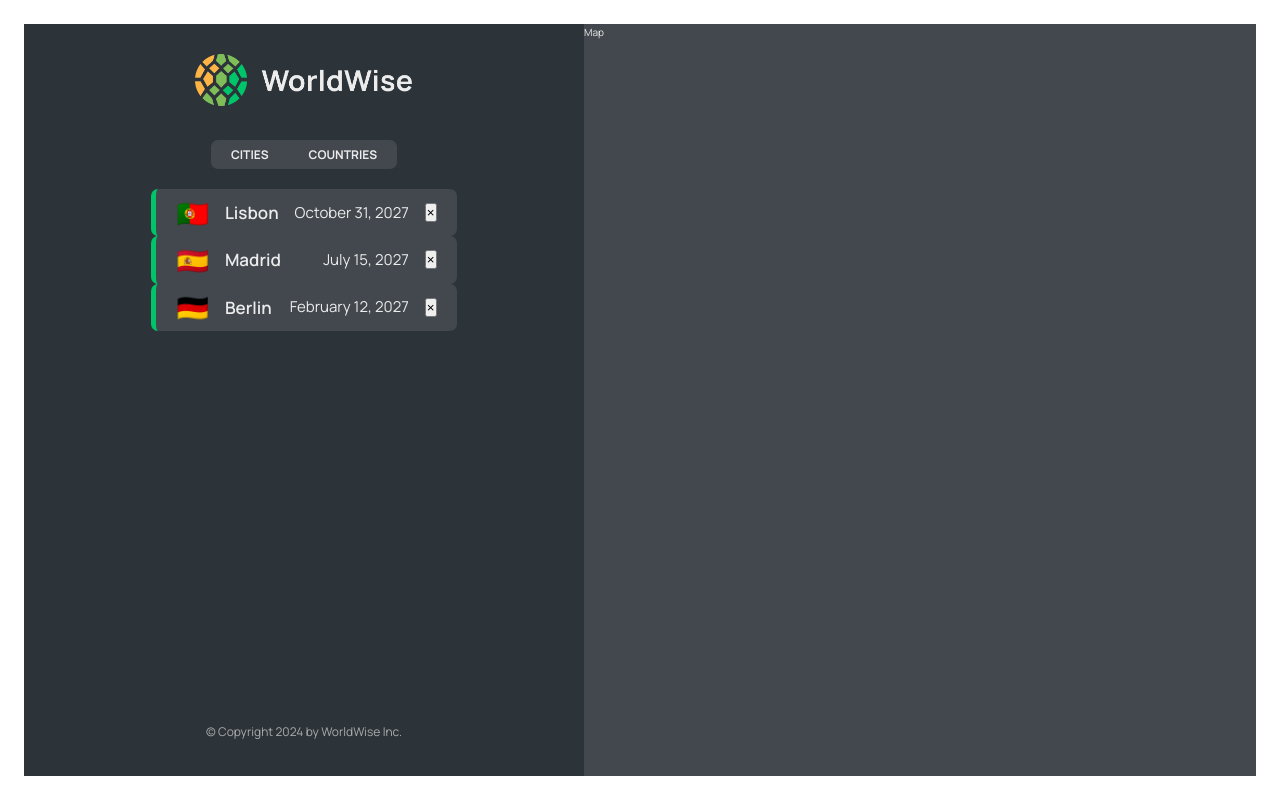
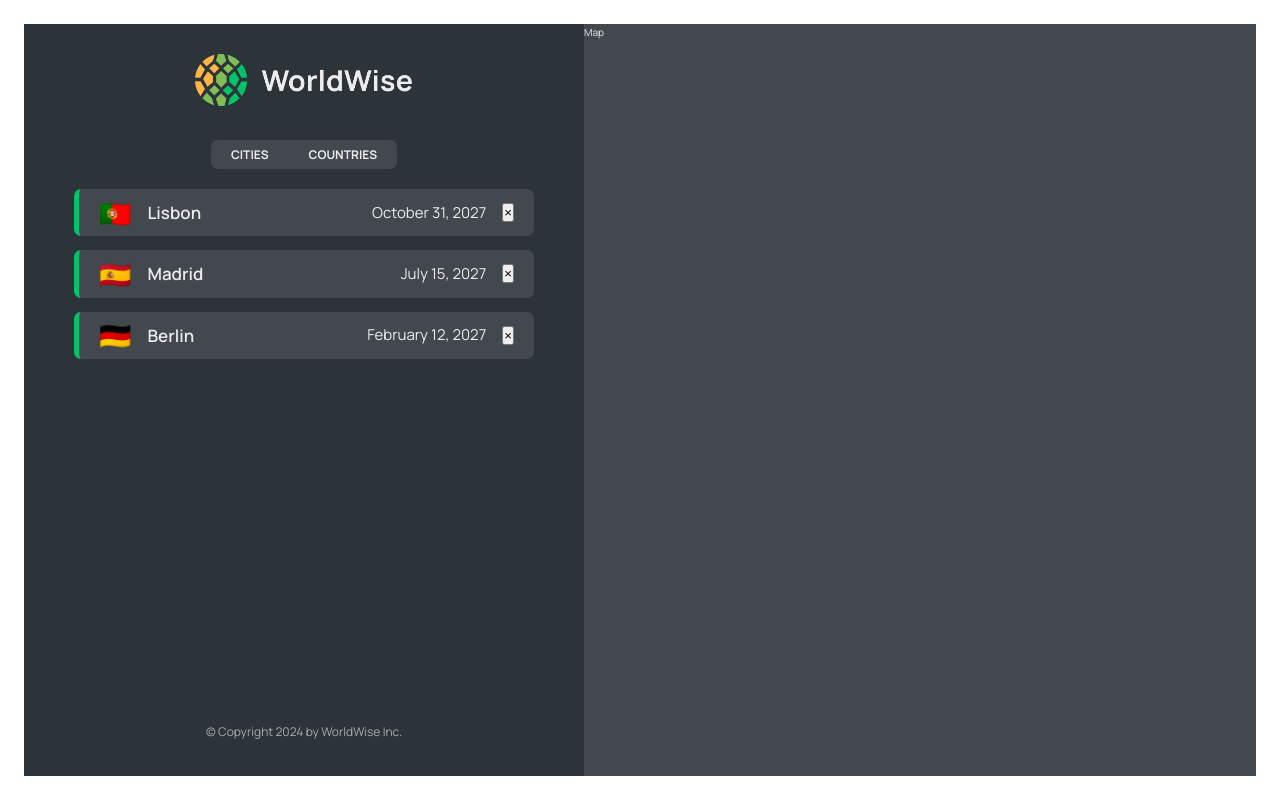
Before and after one commit to kennykwyiu/11-worldwise, a React (Vite) app: page /app in a window 1280 px wide. Built offline with nearby package versions, Linux system fonts and the light colour scheme; data requests are answered from the project's data file.

Commit message:
213-fixed bug

```diff
--- a/src/components/CityList.jsx
+++ b/src/components/CityList.jsx
@@ -8,7 +8,7 @@ function CityList({ cities, isLoading }) {
   if (isLoading) return <Spinner />;
 
   return (
-    <ul className={styles.CityList}>
+    <ul className={styles.cityList}>
       {cities.map((city) => (
         <CityItem city={city} key={city.id} />
       ))}
```
